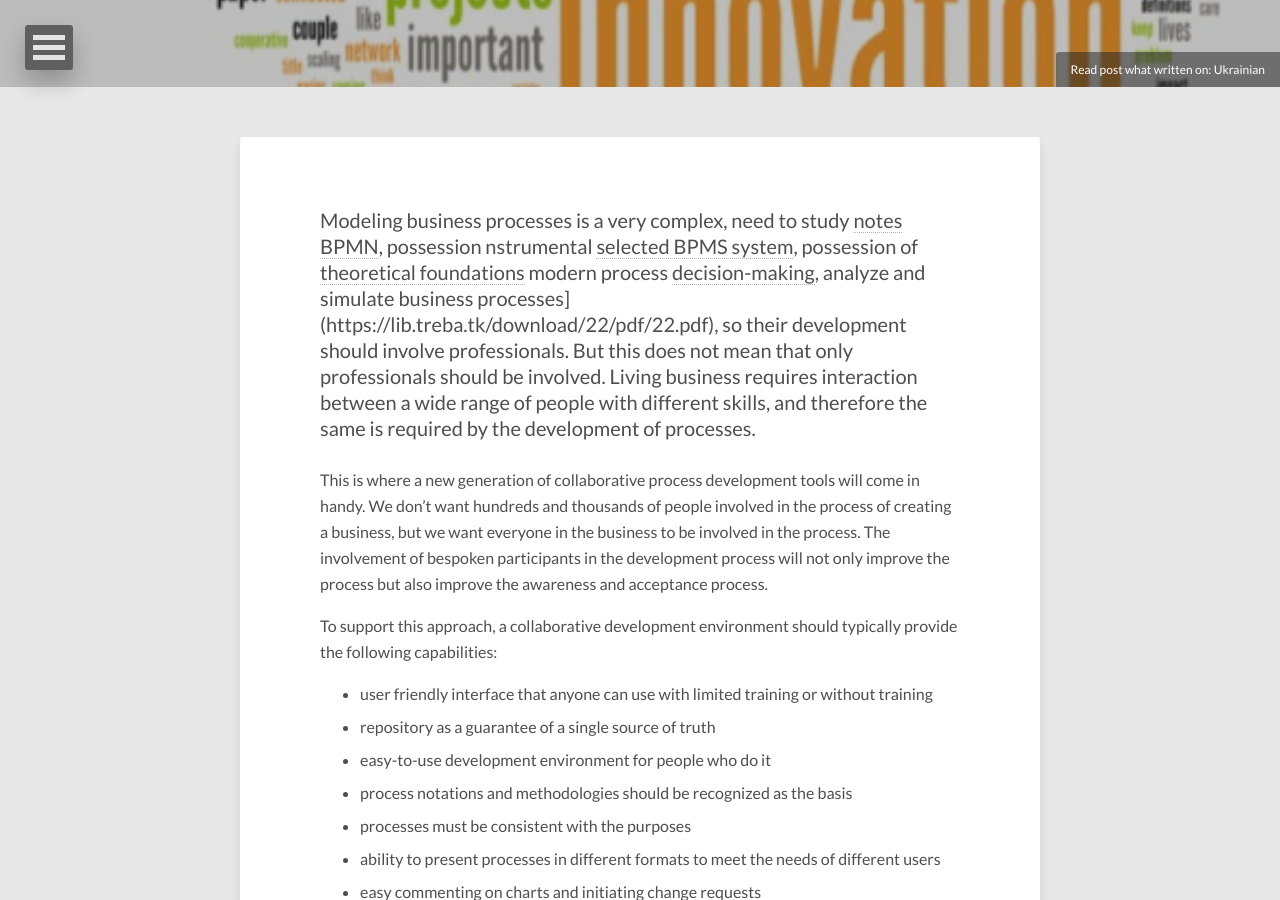
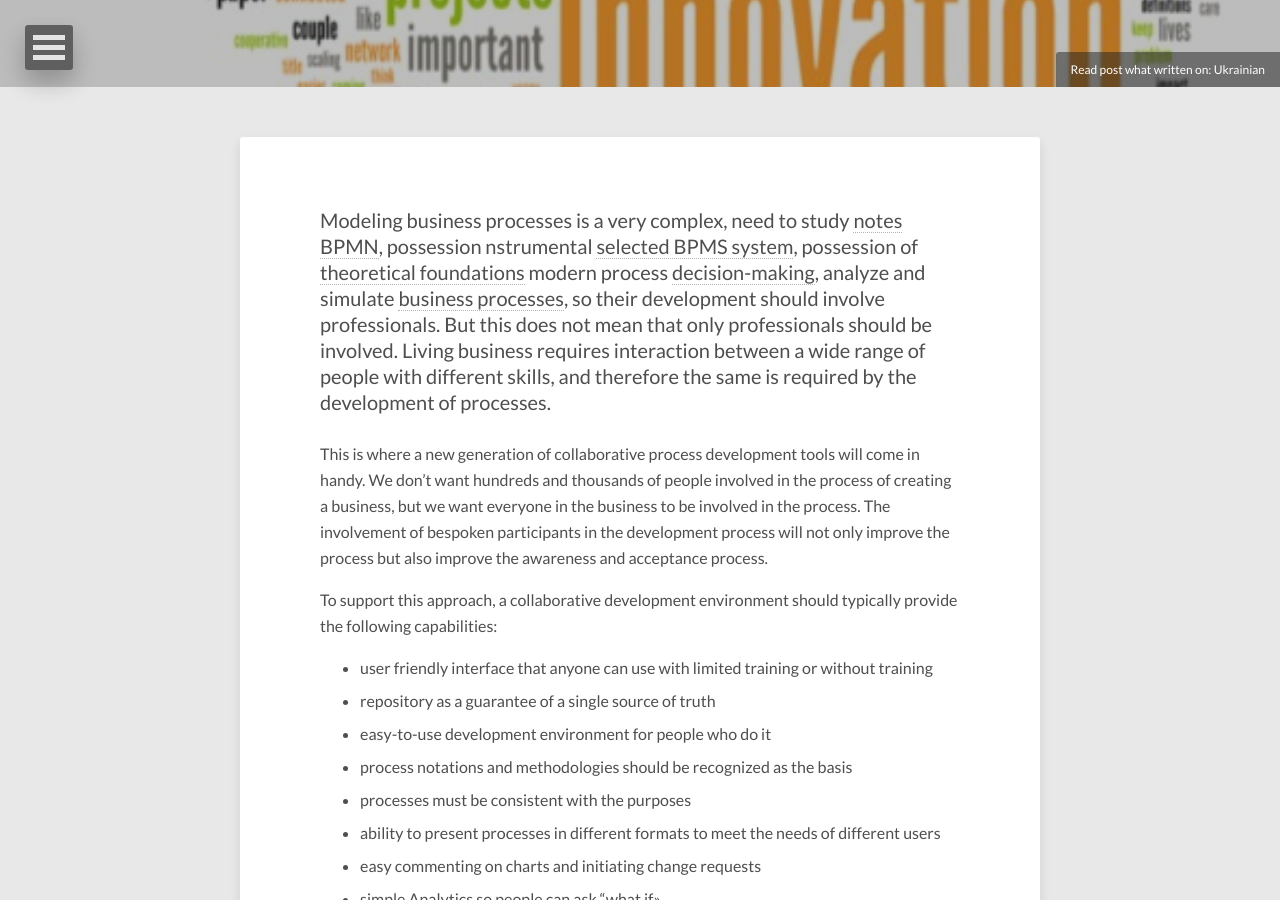
Before and after one commit to kroschu/env, a Jekyll site: the page built from _posts/2018-11-21-особисті-цілі-copy.md, in a window 1280 px wide and 900 px high, scrolled down 313 px. Built offline with Jekyll 4.4.1, drawn with Linux system fonts in a browser that asks for light colours; nearby versions of some CDN libraries; comment, search, counter and statistics services are not loaded.

Commit message:
Update 2018-11-21-особисті-цілі-copy.md

```diff
--- a/_posts/2018-11-21-особисті-цілі-copy.md
+++ b/_posts/2018-11-21-особисті-цілі-copy.md
@@ -12,7 +12,7 @@ image:
   creditlink: https://vokov.treba.tk/%D0%BE%D1%81%D0%BE%D0%B1%D0%B8%D1%81%D1%82%D1%96-%D1%86%D1%96%D0%BB%D1%96-copy/
 
 ---
-Modeling business processes is a very complex, need to study [notes BPMN](https://lib.treba.tk/download/21/pdf/21.pdf), possession nstrumental [selected BPMS system](https://lib.treba.tk/download/25/pdf/25.pdf), possession of [theoretical foundations](https://lib.treba.tk/download/25/pdf/25.pdf) modern process [decision-making](https://lib.treba.tk/download/29/pdf/29.pdf), analyze and simulate business processes](https://lib.treba.tk/download/22/pdf/22.pdf), so their development should involve professionals. But this does not mean that only professionals should be involved. Living business requires interaction between a wide range of people with different skills, and therefore the same is required by the development of processes.
+Modeling business processes is a very complex, need to study [notes BPMN](https://lib.treba.tk/download/21/pdf/21.pdf), possession nstrumental [selected BPMS system](https://lib.treba.tk/download/25/pdf/25.pdf), possession of [theoretical foundations](https://lib.treba.tk/download/25/pdf/25.pdf) modern process [decision-making](https://lib.treba.tk/download/29/pdf/29.pdf), analyze and simulate [business processes](https://lib.treba.tk/download/22/pdf/22.pdf), so their development should involve professionals. But this does not mean that only professionals should be involved. Living business requires interaction between a wide range of people with different skills, and therefore the same is required by the development of processes.
 
 This is where a new generation of collaborative process development tools will come in handy. We don't want hundreds and thousands of people involved in the process of creating a business, but we want everyone in the business to be involved in the process. The involvement of bespoken participants in the development process will not only improve the process but also improve the awareness and acceptance process.
 
```
